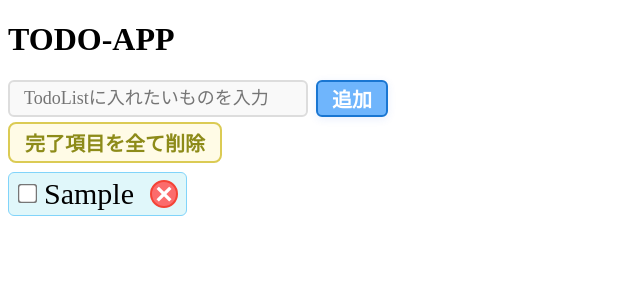
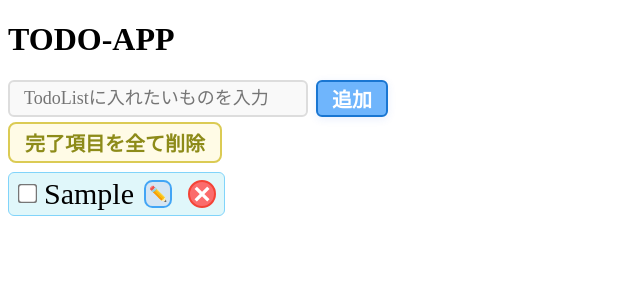
Before and after one commit to Gen1729/todo-app, a Vue app: page / in a window 1280 px wide. Both pictures are taken after typing "Sample" into the empty fields and a click on the button "追加". Shown: the top 300 px of the page, without its empty margins (0-640 px from the left). Built offline with nearby package versions, Linux system fonts and the light colour scheme; no server answers; the database is empty; the HTML template or start-up script is replaced by a standard one.

Commit message:
編集機能実装

```diff
--- a/src/components/TodoPage.vue
+++ b/src/components/TodoPage.vue
@@ -17,6 +17,7 @@ const word = ref<string>('')
 const todoList = ref<TodoItem[]>([])
 
 const pushItem = () => {
+  console.log(todoList.value)
   if (word.value == '') return
   const uniqueId: string = uuidv4()
   pushItemToDatabase(word.value, uniqueId)
@@ -34,6 +35,14 @@ async function pushItemToDatabase(w: string, ID: string) {
 const deleteItem = (i: number) => {
   deleteDoc(doc(db, 'items', todoList.value[i].fieldId))
   todoList.value.splice(i, 1)
+}
+
+async function taskEdited(content: string, index: number) {
+  todoList.value[index].content = content
+  const fieldId = todoList.value[index].fieldId
+  await updateDoc(doc(db, 'items', fieldId), {
+    content: todoList.value[index].content,
+  })
 }
 
 const allDeleteItems = () => {
@@ -57,8 +66,9 @@ async function fetchItems() {
   }))
 }
 
-async function updatebool(fieldId: string, index: number) {
+async function updatebool(index: number) {
   todoList.value[index].isFinished = !todoList.value[index].isFinished
+  const fieldId = todoList.value[index].fieldId
   await updateDoc(doc(db, 'items', fieldId), {
     isFinished: todoList.value[index].isFinished,
   })
@@ -90,7 +100,13 @@ onMounted(fetchItems)
 
   <div>
     <div v-for="(todo, index) in todoList" :key="index" style="font-size: 30px">
-      <TodoTask :task="todo" :index="index" @updatebool="updatebool" @deleteItem="deleteItem" />
+      <TodoTask
+        :task="todo"
+        :index="index"
+        @updatebool="updatebool"
+        @deleteItem="deleteItem"
+        @taskEdited="taskEdited"
+      />
     </div>
   </div>
 </template>
--- a/src/components/TodoTask.vue
+++ b/src/components/TodoTask.vue
@@ -1,26 +1,40 @@
 <script setup lang="ts">
+import { ref } from 'vue'
 type TodoItem = {
   fieldId: string
   content: string
   isFinished: boolean
 }
-
-defineProps<{
+const props = defineProps<{
   task: TodoItem
   index: number
 }>()
 
+const newText = ref<string>('')
+const isEdit = ref<boolean>(false)
+
 const emit = defineEmits<{
-  (e: 'updatebool', id: string, index: number): void
+  (e: 'updatebool', index: number): void
   (e: 'deleteItem', index: number): void
+  (e: 'taskEdited', content: string, index: number): void
 }>()
 
-function updatebool(Id: string, ind: number) {
-  emit('updatebool', Id, ind)
+function updatebool(ind: number) {
+  emit('updatebool', ind)
 }
 
 function deleteItem(ind: number) {
   emit('deleteItem', ind)
+}
+
+function taskEdited(ind: number) {
+  isEdit.value = false
+  emit('taskEdited', newText.value, ind)
+}
+
+function editTask() {
+  newText.value = props.task.content
+  isEdit.value = true
 }
 </script>
 
@@ -31,11 +45,26 @@ function deleteItem(ind: number) {
       id="checkbox"
       :checked="task.isFinished"
       style="transform: scale(1.5); margin-right: 10px"
-      @click="updatebool(task.fieldId, index)"
+      @click="updatebool(index)"
     />
-    <label for="checkbox" :class="{ deleteLine: task.isFinished }" style="vertical-align: middle">{{
-      task.content
-    }}</label>
+    <label
+      v-if="!isEdit"
+      for="checkbox"
+      :class="{ deleteLine: task.isFinished }"
+      style="vertical-align: middle"
+      >{{ task.content }}</label
+    >
+    <form v-else @submit.prevent="taskEdited(index)">
+      <input
+        v-model="newText"
+        required
+        placeholder="変更を入力"
+        class="input-text"
+        style="vertical-align: middle"
+      />
+      <button style="vertical-align: middle" class="add-button">完了</button>
+    </form>
+    <button v-if="!isEdit" @click="editTask" class="edit-button">✏️</button>
     <button class="delete-button" @click="deleteItem(index)">×</button>
   </div>
 </template>
@@ -77,4 +106,75 @@ function deleteItem(ind: number) {
   padding: 4px 8px;
   margin: 4px 0;
 }
+
+.edit-button {
+  background: #d5e5f3;
+  border: 2px solid #42a5f5;
+  border-radius: 30%;
+  width: 28px;
+  height: 28px;
+  display: flex;
+  align-items: center;
+  justify-content: center;
+  font-size: 15px;
+  cursor: pointer;
+  margin-left: 10px;
+  transition:
+    background 0.16s,
+    color 0.16s;
+}
+
+.edit-button:hover {
+  background: #f9fcff;
+  color: #1565c0;
+}
+
+.input-text {
+  width: 200px;
+  height: 37px;
+  max-width: 400px;
+  padding: 10px 14px;
+  margin-bottom: 4px;
+  font-size: 18px;
+  font-family: inherit;
+  color: #2c3e50;
+  background-color: #f9f9f9;
+  border: 2px solid #ddd;
+  border-radius: 6px;
+  box-sizing: border-box;
+  transition:
+    border-color 0.2s ease,
+    box-shadow 0.2s ease;
+}
+
+.input-text:focus {
+  border-color: #1976d2;
+  box-shadow: 0 0 4px rgba(25, 118, 210, 0.3);
+  outline: none;
+}
+
+.add-button {
+  display: inline-flex;
+  align-items: center;
+  height: 37px;
+  background: #6fb5fc;
+  color: #fff;
+  border: 2px solid #1976d2;
+  border-radius: 6px;
+  font-size: 20px;
+  font-weight: bold;
+  padding: 8px 14px;
+  margin-bottom: 4px;
+  cursor: pointer;
+  margin-left: 8px;
+  box-shadow: 0 2px 8px rgba(37, 99, 235, 0.1);
+  transition:
+    background 0.18s,
+    box-shadow 0.18s;
+}
+
+.add-button:hover {
+  background: #53a7f5;
+  box-shadow: 0 4px 16px rgba(37, 99, 235, 0.18);
+}
 </style>
```
